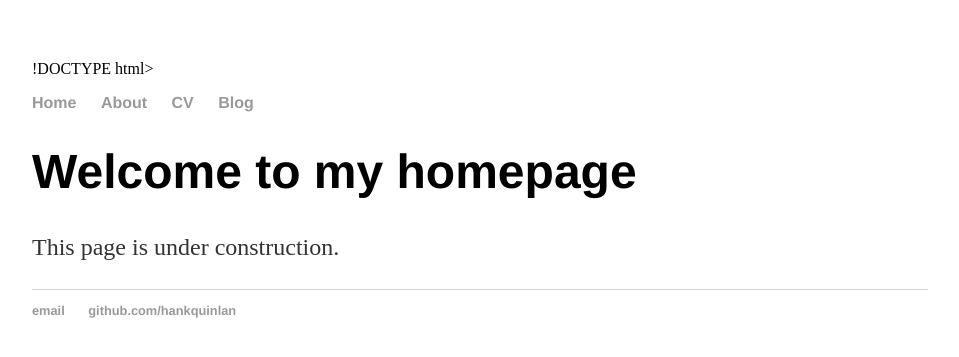
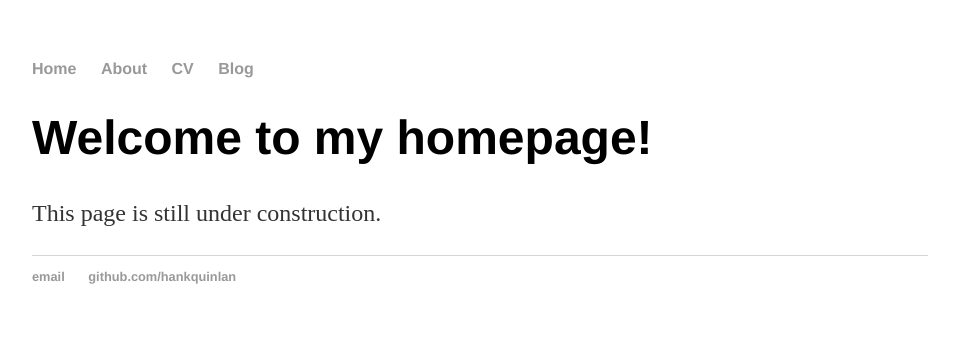
Before and after one commit to charshey/Clare-Harshey, a Jekyll site: the page built from index.html, in a window 1280 px wide. Shown: the top 357 px of the page, without its empty margins (160-1119 px from the left). Built offline with Jekyll 4.4.1, drawn with Linux system fonts in a browser that asks for light colours.

Commit message:
Update index.html

```diff
--- a/index.html
+++ b/index.html
@@ -1,30 +1,9 @@
-!DOCTYPE html>
-<html>
-	<head>
-		<title>Clare Harshey</title>
-		<!-- link to main stylesheet -->
-		<link rel="stylesheet" type="text/css" href="/css/main.css">
-	</head>
-	<body>
-		<nav>
-    		<ul>
-        		<li><a href="/">Home</a></li>
-	        	<li><a href="/about">About</a></li>
-        		<li><a href="/cv">CV</a></li>
-        		<li><a href="/blog">Blog</a></li>
-    		</ul>
-		</nav>
-		<div class="container">
-    		<div class="blurb">
-        		<h1>Welcome to my homepage</h1>
-				<p>This page is under construction.</p>
-    		</div><!-- /.blurb -->
-		</div><!-- /.container -->
-		<footer>
-    		<ul>
-        		<li><a href="mailto:clarshey@gmail.com">email</a></li>
-        		<li><a href="https://github.com/charshey">github.com/hankquinlan</a></li>
-			</ul>
-		</footer>
-	</body>
-</html>
+---
+layout: default
+title: Clare Harshey
+---
+
+<div class="blurb">
+	<h1> Welcome to my homepage!</h1>
+	<p> This page is still under construction.</p>
+</div><!-- /.blurb -->
```
